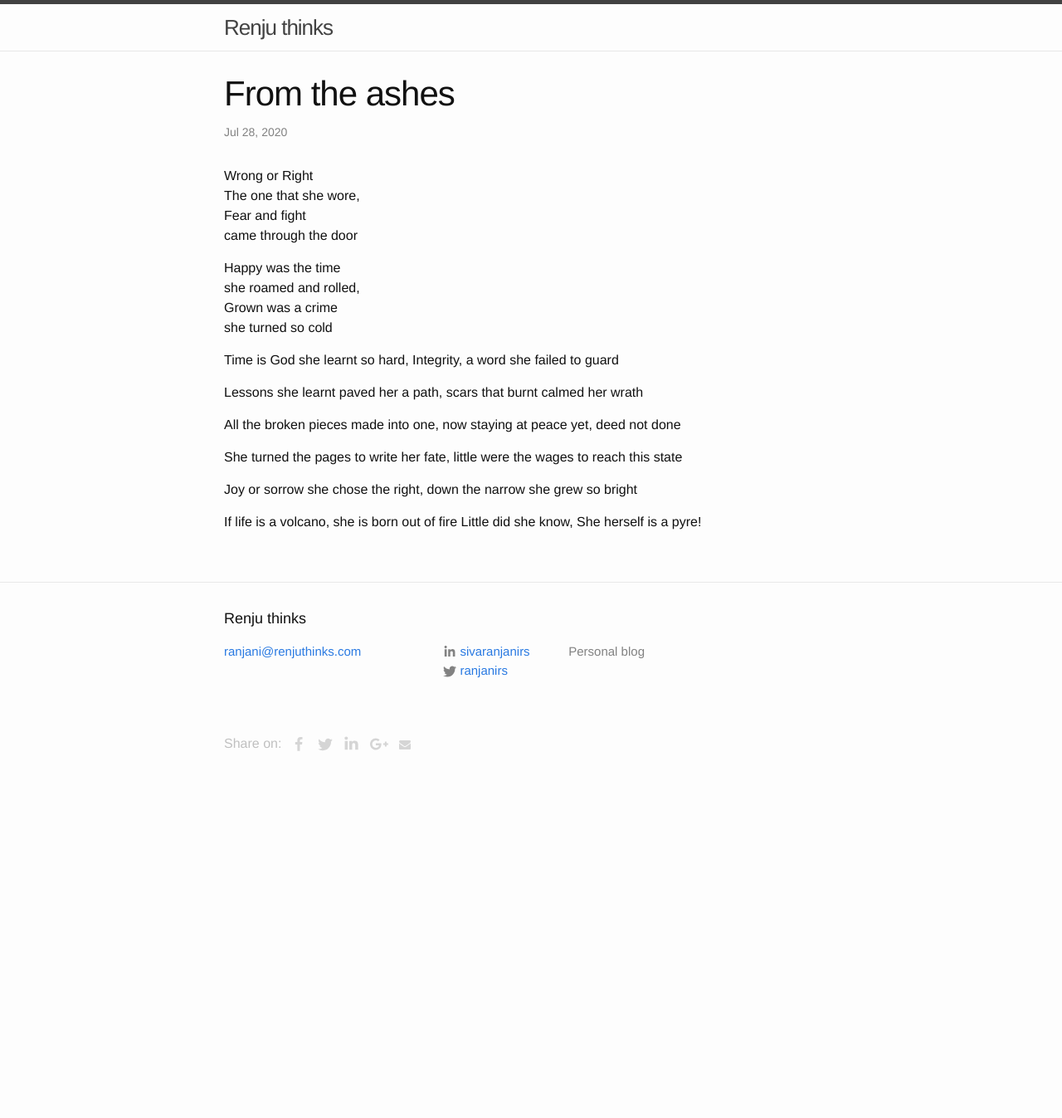
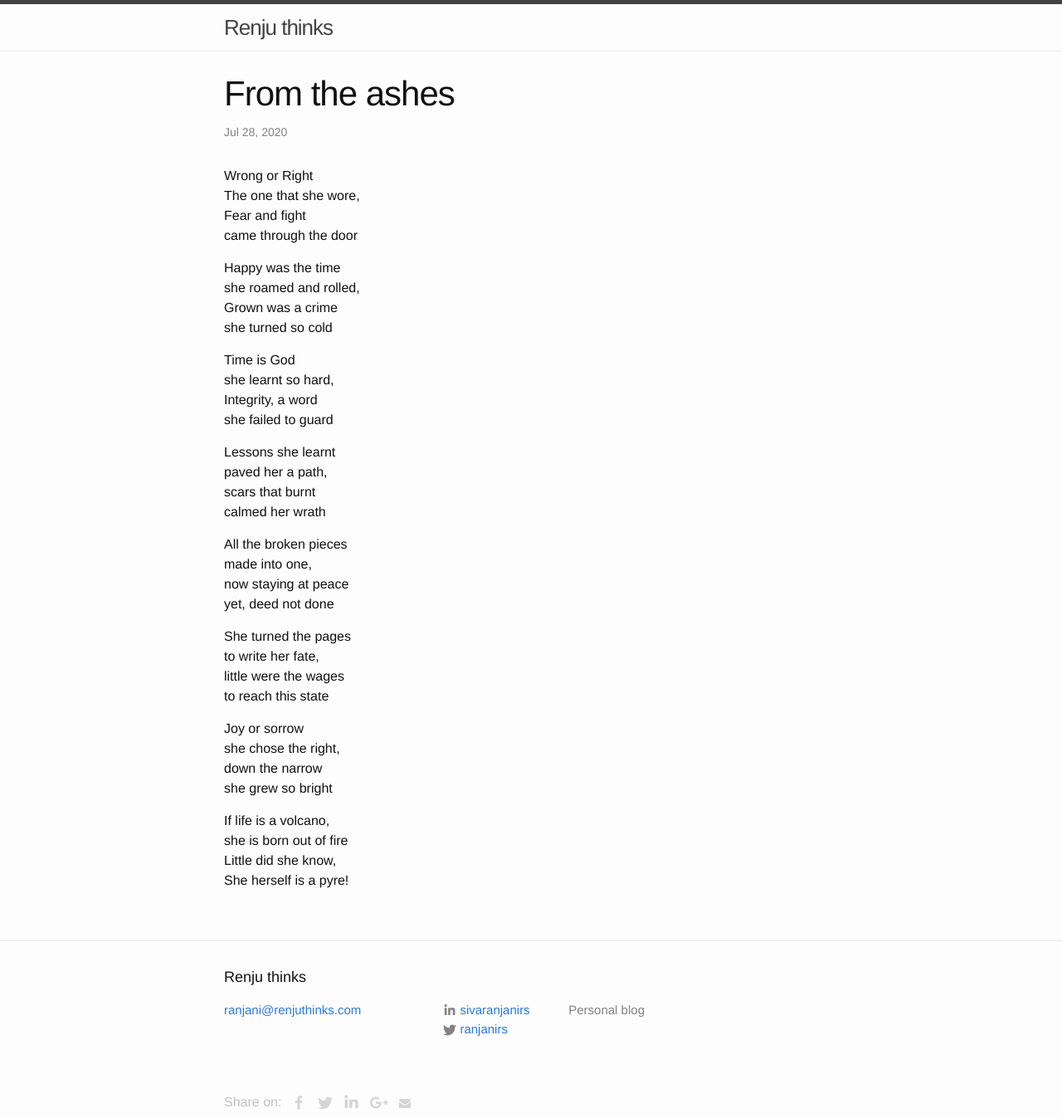
Before and after one commit to sivaranjanirsattanathan/renjuthinks, a Jekyll site: the page built from _posts/2020-07-28-From the ashes.markdown, in a window 1280 px wide. Shown: the whole page at 83% size. Built offline with Jekyll 4.4.1, drawn with Linux system fonts in a browser that asks for light colours; before the commit the page ends 915 px from its top, so only the background shows below that.

Commit message:
added space

```diff
--- a/_posts/2020-07-28-From the ashes.markdown
+++ b/_posts/2020-07-28-From the ashes.markdown
@@ -5,61 +5,49 @@ date:   2020-07-28 14.42.00
 categories: Poems
 ---
 
-<p> Wrong or Right  <br />
-
-The one that she wore,  <br />
-
-Fear and fight   <br />
-
-came through the door   <br />
-</p>
+ Wrong or Right<br />
+The one that she wore,<br />
+Fear and fight<br />
+came through the door<br />
 
 
-<p>Happy was the time  <br />
-
-she roamed and rolled,  <br />
-
-Grown was a crime  <br />
-
-she turned so cold  <br />
-</p>
+Happy was the time<br />
+she roamed and rolled,<br />
+Grown was a crime<br />
+she turned so cold<br />
 
 
-<p>Time is God
-
-she learnt so hard,
-
-Integrity, a word
-
-she failed to guard
-</p>
+Time is God<br />
+she learnt so hard,<br />
+Integrity, a word<br />
+she failed to guard<br />
 
 
-<p>Lessons she learnt
-paved her a path,
-scars that burnt
-calmed her wrath</p>
+Lessons she learnt  <br />
+paved her a path,<br />
+scars that burnt<br />
+calmed her wrath<br />
 
 
-<p>All the broken pieces
-made into one,
-now staying at peace
-yet, deed not done</p>
+All the broken pieces<br />
+made into one,<br />
+now staying at peace<br />
+yet, deed not done<br />
 
 
-<p>She turned the pages
-to write her fate,
-little were the wages
-to reach this state</p>
+She turned the pages<br />
+to write her fate,<br />
+little were the wages<br />
+to reach this state<br />
 
 
-<p>Joy or sorrow
-she chose the right,
-down the narrow
-she grew so bright</p>
+Joy or sorrow<br />
+she chose the right,<br />
+down the narrow<br />
+she grew so bright<br />
 
 
-<p>If life is a volcano,
-she is born out of fire
-Little did she know,
-She herself is a pyre!</p>
+If life is a volcano,<br />
+she is born out of fire<br />
+Little did she know,<br />
+She herself is a pyre!<br />
```
